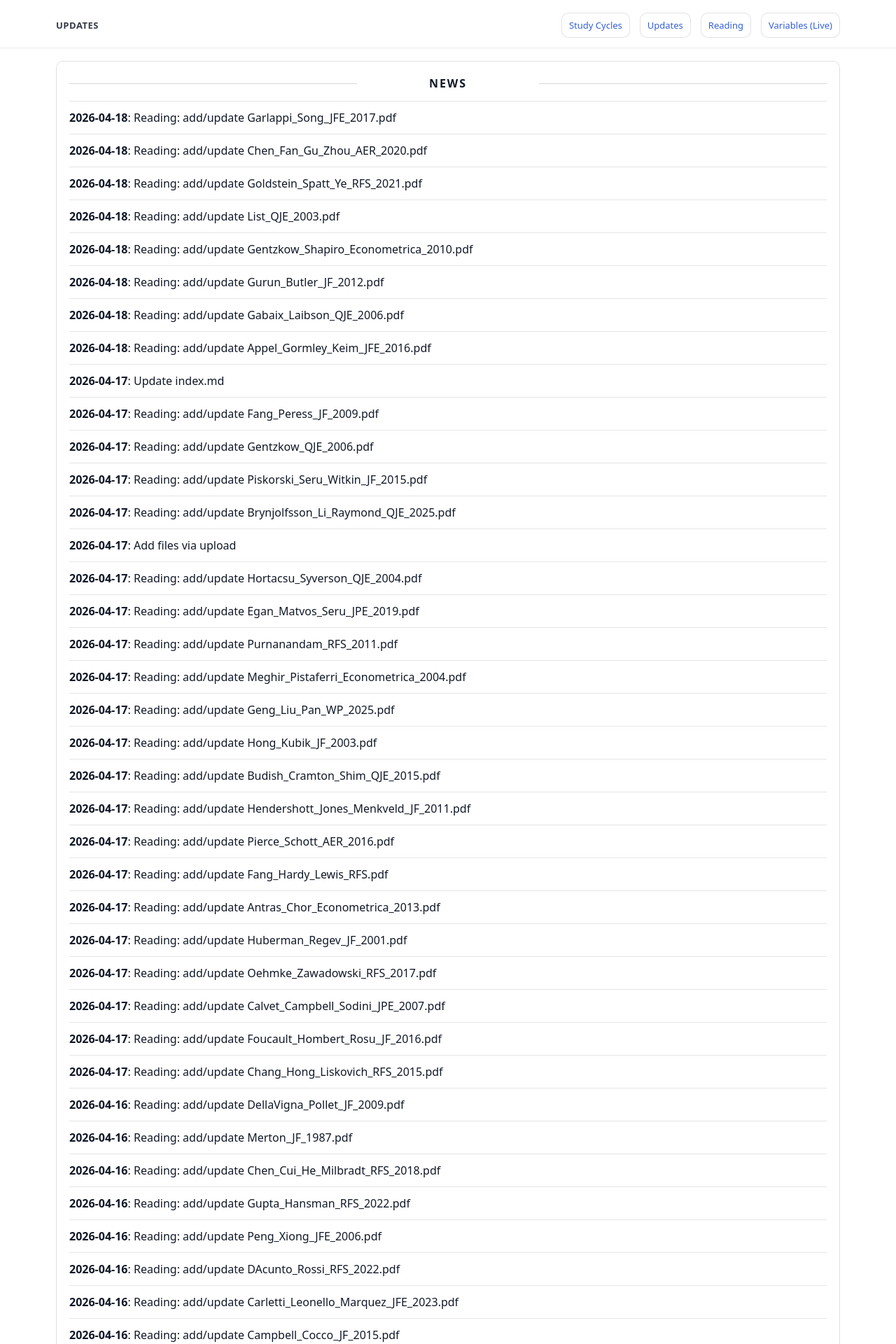
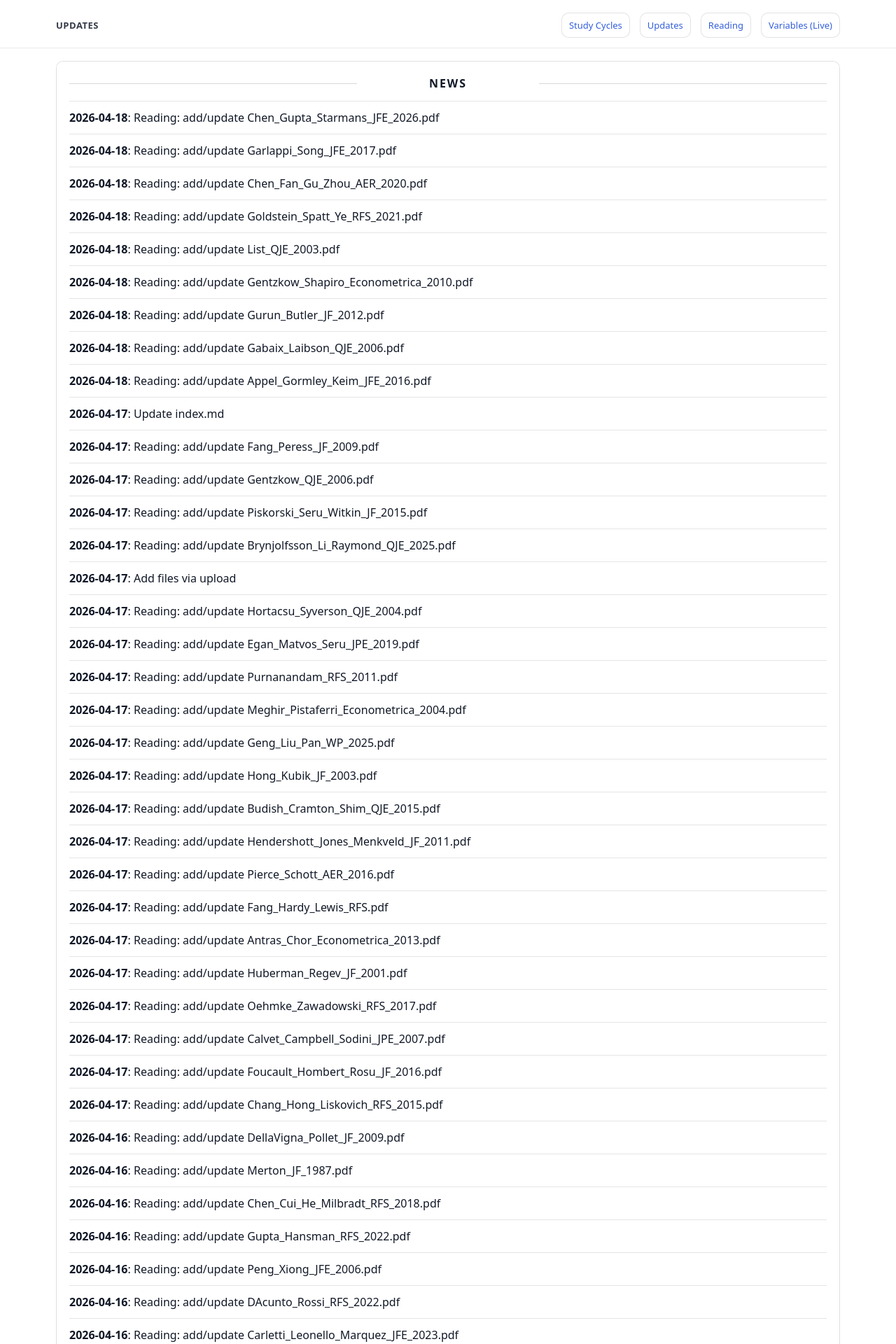
Before and after one commit to yaxinzn/study-archive, a Jekyll site: the page built from updates/index.md, in a window 1280 px wide. Shown: the top 1920 px of the page at 70% size. Built offline with Jekyll 4.4.1, drawn with Linux system fonts in a browser that asks for light colours; some of the changed text lies outside the part shown.

Commit message:
chore: update NEWS feed

```diff
--- a/_data/news.yml
+++ b/_data/news.yml
@@ -1,4 +1,7 @@
 # Auto-generated update history (sorted newest -> oldest). Do not edit manually.
+- ts: "1776509011"
+  date: "2026-04-18"
+  title: "Reading: add/update Chen_Gupta_Starmans_JFE_2026.pdf"
 - ts: "1776508139"
   date: "2026-04-18"
   title: "Reading: add/update Garlappi_Song_JFE_2017.pdf"
```
